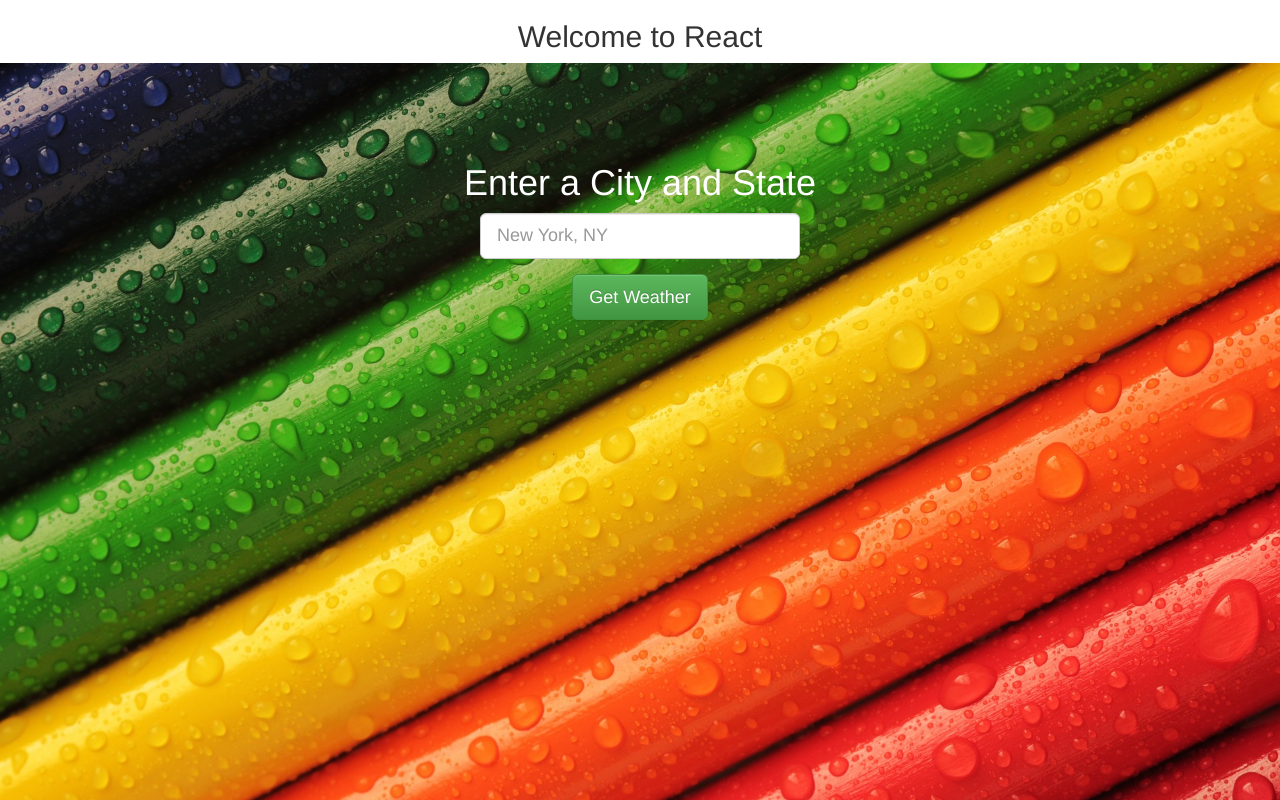
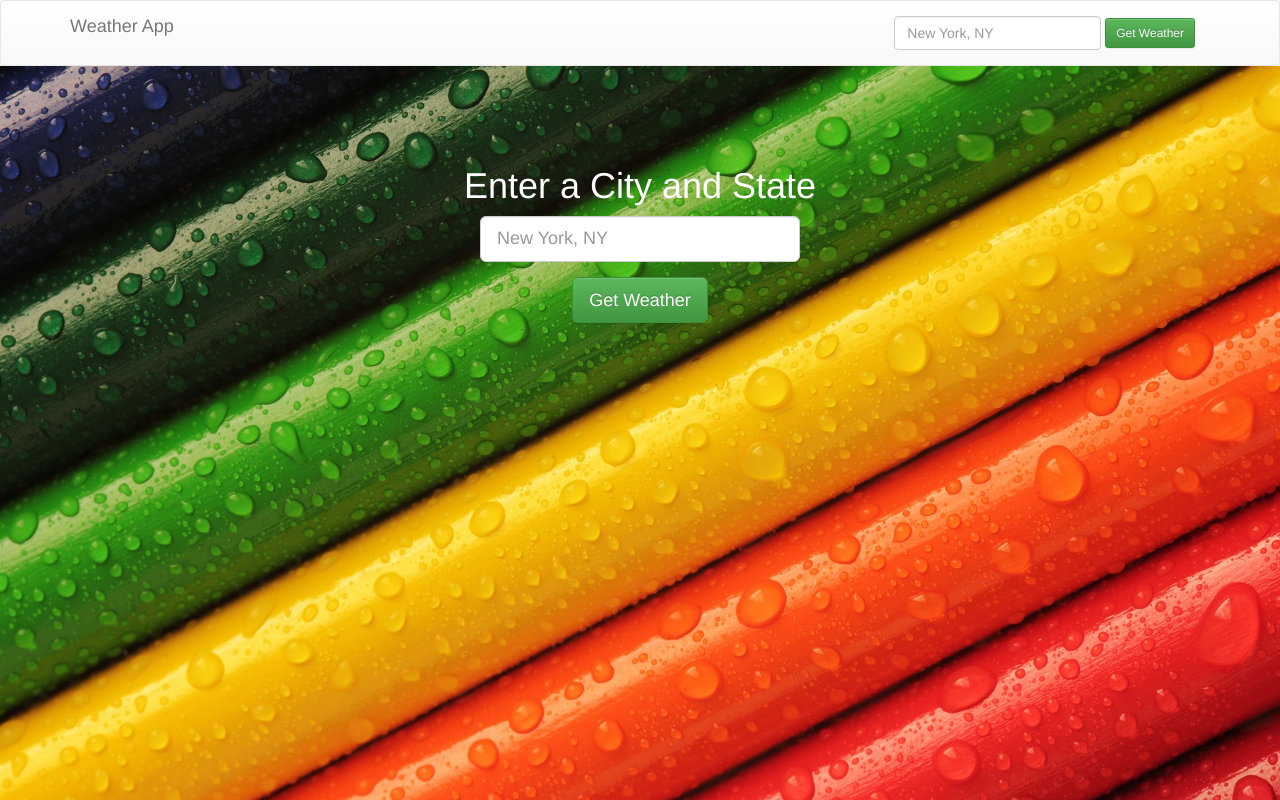
Before and after one commit to mendelB/weather-app, a React (Create React App) app: page / in a window 1280 px wide. Built offline with nearby package versions, Linux system fonts and the light colour scheme.

Commit message:
add navbar

```diff
--- a/src/App.css
+++ b/src/App.css
@@ -1,8 +1,7 @@
 .App {
-  text-align: center;
+
 }
 
-@keyframes App-logo-spin {
-  from { transform: rotate(0deg); }
-  to { transform: rotate(360deg); }
+.navbar.MyNav {
+	margin-bottom: 0px;
 }
--- a/src/App.js
+++ b/src/App.js
@@ -1,12 +1,31 @@
 import React, { Component } from 'react';
+import {Button, Form, FormGroup, FormControl, Navbar, Nav, NavItem} from 'react-bootstrap';
 import './App.css';
 
 class App extends Component {
   render() {
     return (
       <div className="App">
-          <h2>Welcome to React</h2>
-
+        <Navbar className="MyNav">
+          <Navbar.Header>
+            <Navbar.Brand>
+              <a href="#">Weather App</a>
+            </Navbar.Brand>
+          </Navbar.Header>
+          <Navbar.Collapse>
+            <Nav pullRight>
+              <NavItem>
+                <Form inline className="Form">
+                  <FormGroup controlId="formInlineName">
+                    <FormControl type="text" placeholder="New York, NY" />
+                    {' '}
+                    <Button bsStyle="success" bsSize="small">Get Weather</Button>
+                  </FormGroup>
+                </Form>
+              </NavItem>
+            </Nav>
+          </Navbar.Collapse>
+        </Navbar>
         { this.props.children }
       </div>
     );
--- a/src/css/Home.css
+++ b/src/css/Home.css
@@ -7,6 +7,7 @@
 	background-size:100%;
 	background-position:fill;
 	background-image: url(../../public/background-img.jpg);
+	text-align: center;
 }
 
 .Instructions {
```
